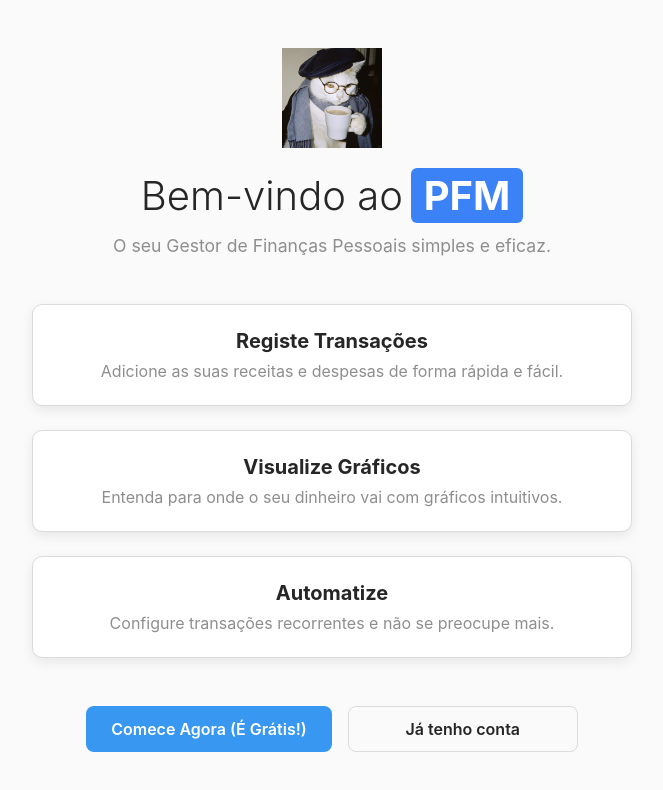
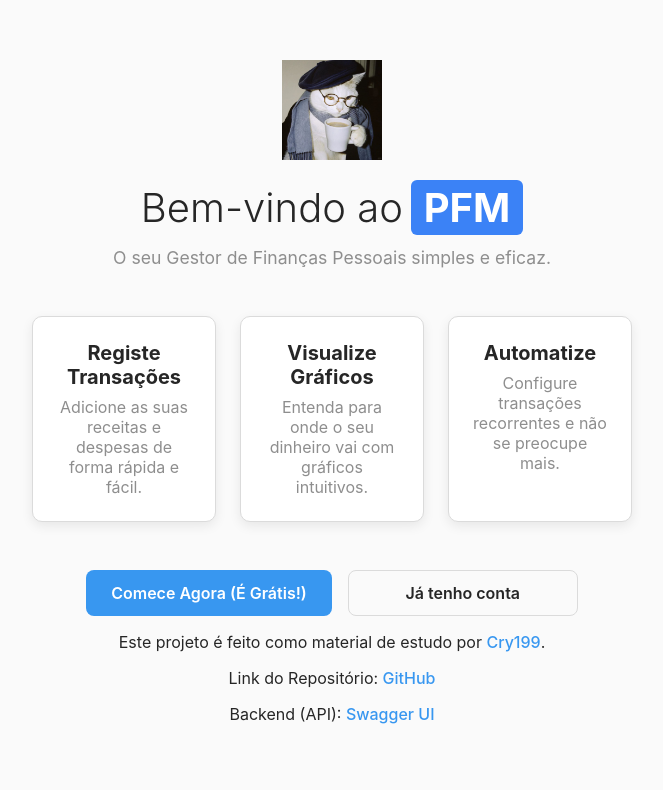
Before and after one commit to Cry199/Personal-Finance-Manager-Full-Stack, a React (Vite) app in the folder pfm-full-stack-frontend/: page / in a window 1280 px wide. Shown: the top 790 px of the page, without its empty margins (308-971 px from the left). Built offline with nearby package versions, Linux system fonts and the light colour scheme; no server answers.

Commit message:
feat: estilizar links do rodapé e alterar layout das funcionalidades para grid

```diff
--- a/pfm-full-stack-frontend/src/pages/HomePage.css
+++ b/pfm-full-stack-frontend/src/pages/HomePage.css
@@ -50,9 +50,23 @@
   margin-top: 0.75rem;
 }
 
+.home-footer a {
+  color: var(--primary-color);
+  text-decoration: none;
+  font-weight: 500;
+}
+
+.home-footer a:visited {
+  color: var(--primary-color);
+}
+
+.home-footer a:hover {
+  text-decoration: underline;
+}
+
 .features {
-  display: flex;
-  flex-direction: column;
+  display: grid;
+  grid-template-columns: repeat(3, 1fr);
   gap: 1.5rem;
   margin-bottom: 3rem;
   width: 100%;
--- a/pfm-full-stack-frontend/src/pages/HomePage.jsx
+++ b/pfm-full-stack-frontend/src/pages/HomePage.jsx
@@ -40,6 +40,28 @@ const HomePage = () => {
             </Link>
           </div>
         </main>
+
+        <footer className="home-footer">
+          <p>
+            Este projeto é feito como material de estudo por {' '}
+            <a href="https://github.com/Cry199" target="_blank" rel="noopener noreferrer">
+              Cry199
+            </a>
+            .
+          </p>
+          <p>
+            Link do Repositório: {' '}
+            <a href="https://github.com/Cry199/Personal-Finance-Manager-Full-Stack" target="_blank" rel="noopener noreferrer">
+              GitHub
+            </a>
+          </p>
+          <p>
+            Backend (API): {' '}
+            <a href="https://pfm-full-stack-api-faw777jkuq-rj.a.run.app/swagger-ui/index.html" target="_blank" rel="noopener noreferrer">
+              Swagger UI
+            </a>
+          </p>
+        </footer>
       </div>
     </div>
   );
```
